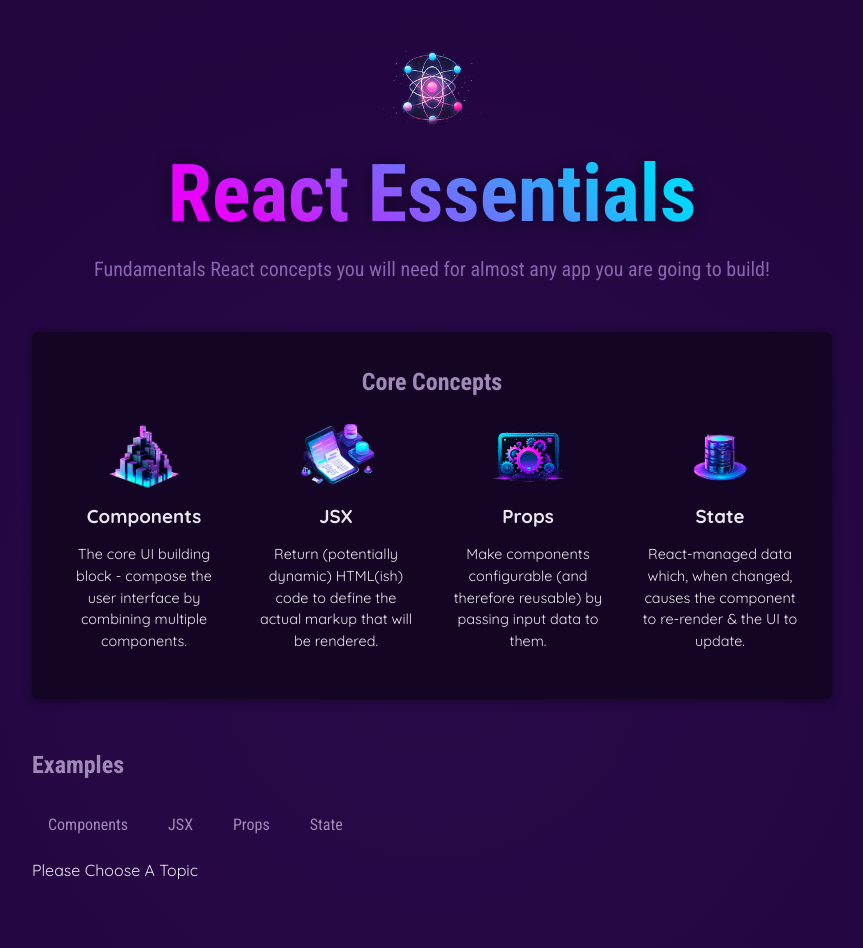
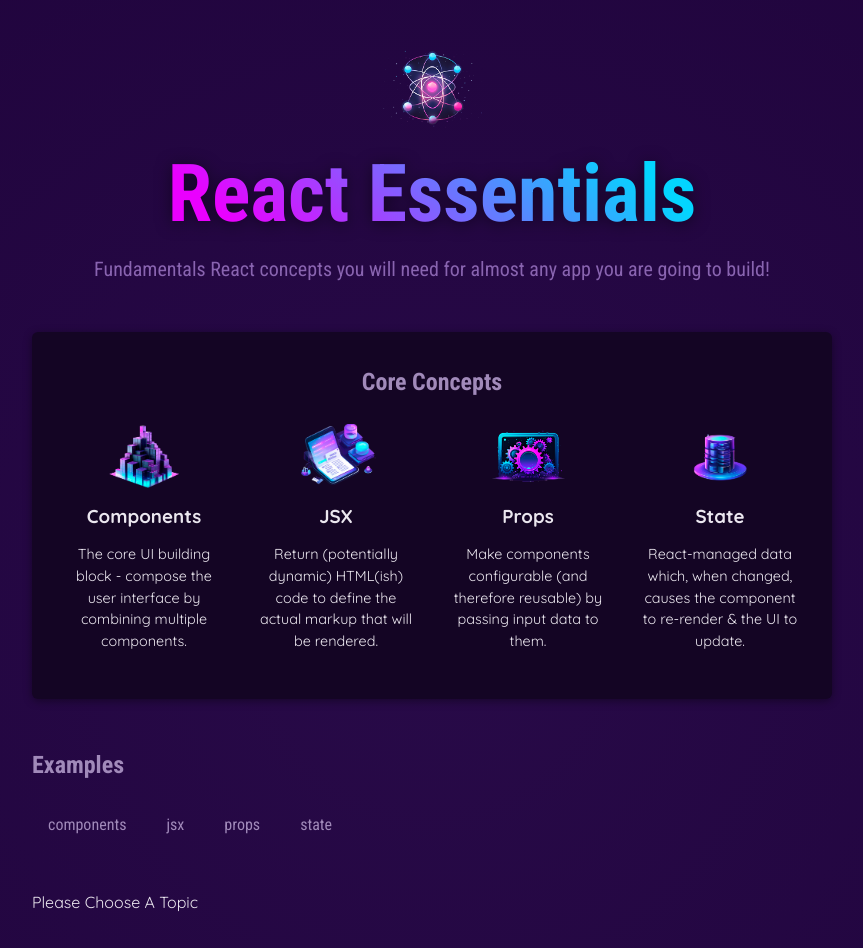
Before and after one commit to nambroladze/React-2026-2027, a React (Vite) app in the folder react-foundation/: page / in a window 1280 px wide. Shown: the top 948 px of the page, without its empty margins (208-1071 px from the left). Built offline with nearby package versions, Linux system fonts and the light colour scheme.

Commit message:
Update App.jsx

```diff
--- a/react-foundation/src/App.jsx
+++ b/react-foundation/src/App.jsx
@@ -27,15 +27,15 @@ function App() {
         <section id="examples">
           <h2>Examples</h2>
           <menu>
-            <TabButton onSelect={() => handleClick("Components")}>
-              Components
+            <TabButton onSelect={() => handleClick("components")}>
+              components
             </TabButton>
-            <TabButton onSelect={() => handleClick("JSX")}>JSX</TabButton>
-            <TabButton onSelect={() => handleClick("Props")}>Props</TabButton>
-            <TabButton onSelect={() => handleClick("State")}> State</TabButton>
+            <TabButton onSelect={() => handleClick("jsx")}>jsx</TabButton>
+            <TabButton onSelect={() => handleClick("props")}>props</TabButton>
+            <TabButton onSelect={() => handleClick("state")}>state</TabButton>
           </menu>
-          {selectedTopic}
         </section>
+        {selectedTopic}
       </main>
     </div>
   );
```
